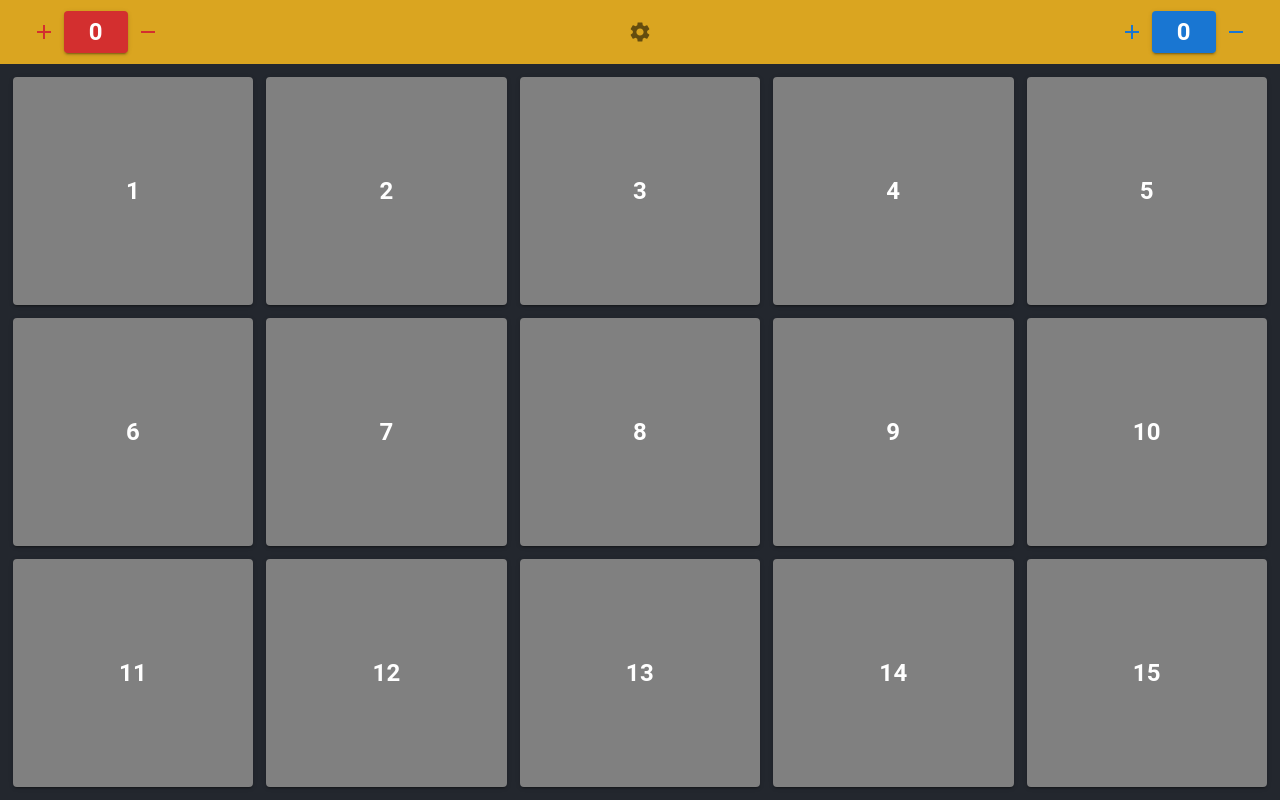
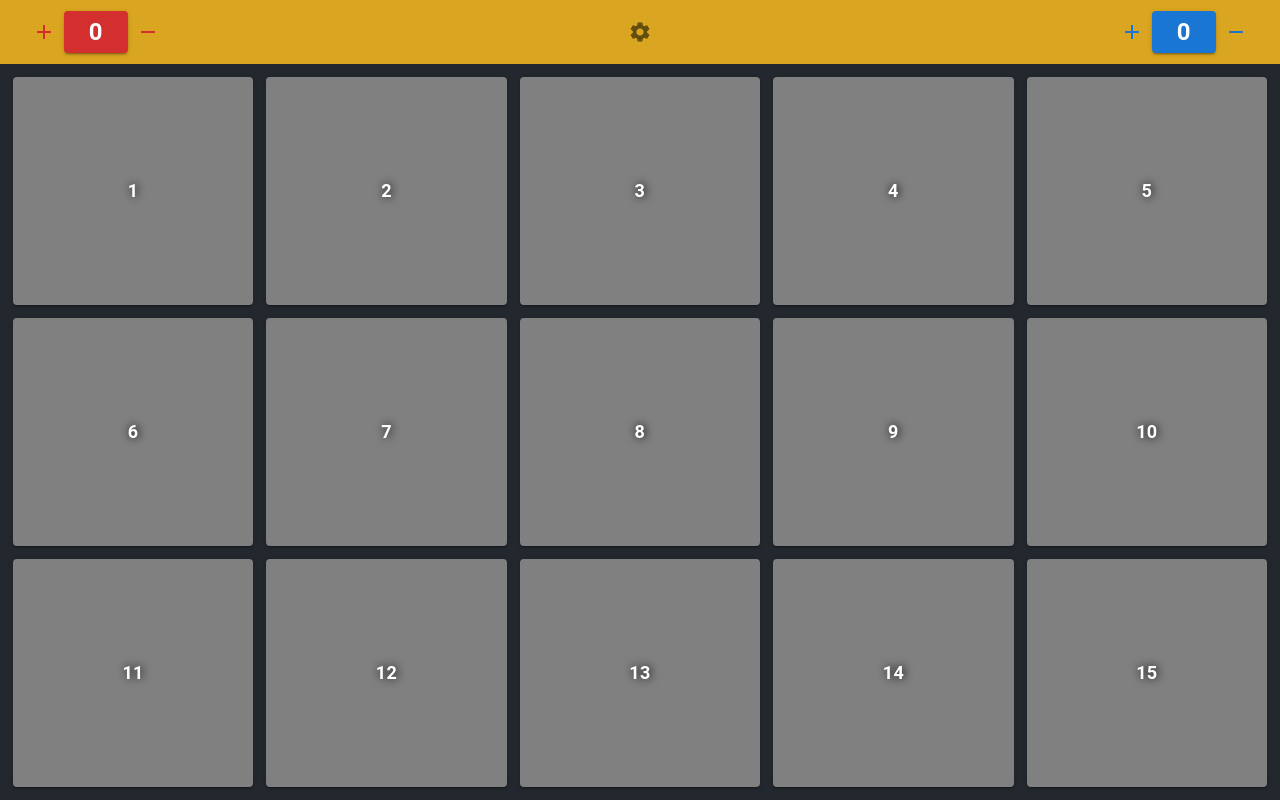
Before and after one commit to delbertina/FlipCardGrid, a React (Create React App) app: page / in a window 1280 px wide. Built offline with nearby package versions, Linux system fonts and the light colour scheme; the HTML template or start-up script is replaced by a standard one.

Commit message:
Tweak styles and icons

```diff
--- a/src/components/grid-button/grid-button.scss
+++ b/src/components/grid-button/grid-button.scss
@@ -28,7 +28,8 @@
     .grid-button-title {
       position: absolute;
       font-weight: bold;
-      font-size: x-large;
+      font-size: large;
+      line-height: 1;
     }
     .grid-button-subtitle {
       font-style: italic;
--- a/src/pages/two-team-guessing/two-team-guessing.scss
+++ b/src/pages/two-team-guessing/two-team-guessing.scss
@@ -79,6 +79,15 @@
   }
   .flippable-grid-button-back  .grid-button > button {
     background: lightgray;
+  }
+}
+
+.two-team-guessing-grid-row-item {
+  .flippable-grid-button-front  .grid-button > button {
+    color: white;
+    text-shadow: black 1px 0 10px;
+  }
+  .flippable-grid-button-back  .grid-button > button {
     color: black;
     text-shadow: white 1px 0 10px;
   }
```
Also changed, not shown: public/manifest.json, public/pickle-192.png (added), public/pickle-512.png (added), 9 other files (tests, documents, lock files or other folders).
